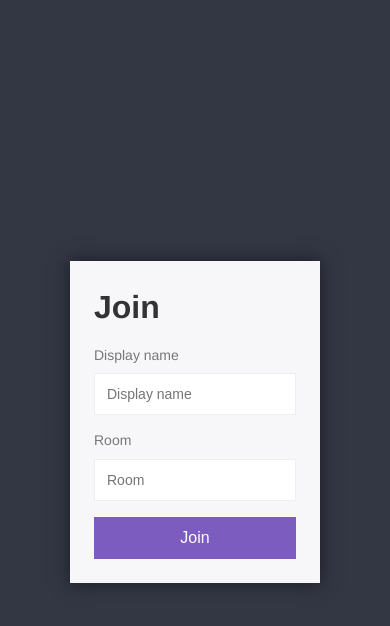
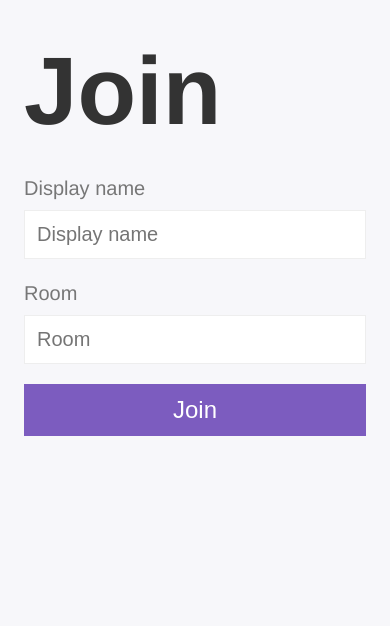
Before and after one commit to spencersablan/simple-chat-app, a website: page public/index.html in a window 390 px wide. Drawn offline with Linux system fonts and the light colour scheme.

Commit message:
Made join page responsive for mobile

```diff
--- a/public/css/styles.css
+++ b/public/css/styles.css
@@ -63,15 +63,15 @@ button:disabled {
     width: 100vw;
     height: 100vh;
     display: flex;
+    align-items: center;
     justify-content: center;
-    align-items: center;
 }
 
 .centered-form__box {
     box-shadow: 0px 0px 17px 1px #1D1F26;
     background: #F7F7FA;
     padding: 24px;
-    width: 250px;
+    width: 300px;
 }
 
 .centered-form button {
@@ -181,3 +181,30 @@ button:disabled {
     font-weight: 300;
     padding: 12px 24px 0 24px;
 }
+
+/* Media Queries */
+
+@media (max-width: 600px) {
+
+    h1 {
+        font-size: 6em;
+    }
+
+    input,label {
+        font-size: 20px;
+    }
+
+    button {
+        font-size: 24px;
+    }
+
+   .centered-form__box {
+       width: 100vw;
+       height: 100vh
+   }
+
+   .centered-form__box input {
+       margin-bottom: 20px;
+   }
+
+}
--- a/public/index.html
+++ b/public/index.html
@@ -2,7 +2,8 @@
 <html lang="en">
 <head>
     <title>Chat App</title>
-    <link rel="stylesheet" href="./css/styles.min.css">
+    <meta name="viewport" content="width=device-width, initial-scale=1.0">
+    <link rel="stylesheet" href="./css/styles.css">
     <link rel="icon" href="./img/favicon.png">
 </head>
 <body>
```
Also changed, not shown: public/chat.html (+1 -1 lines).
